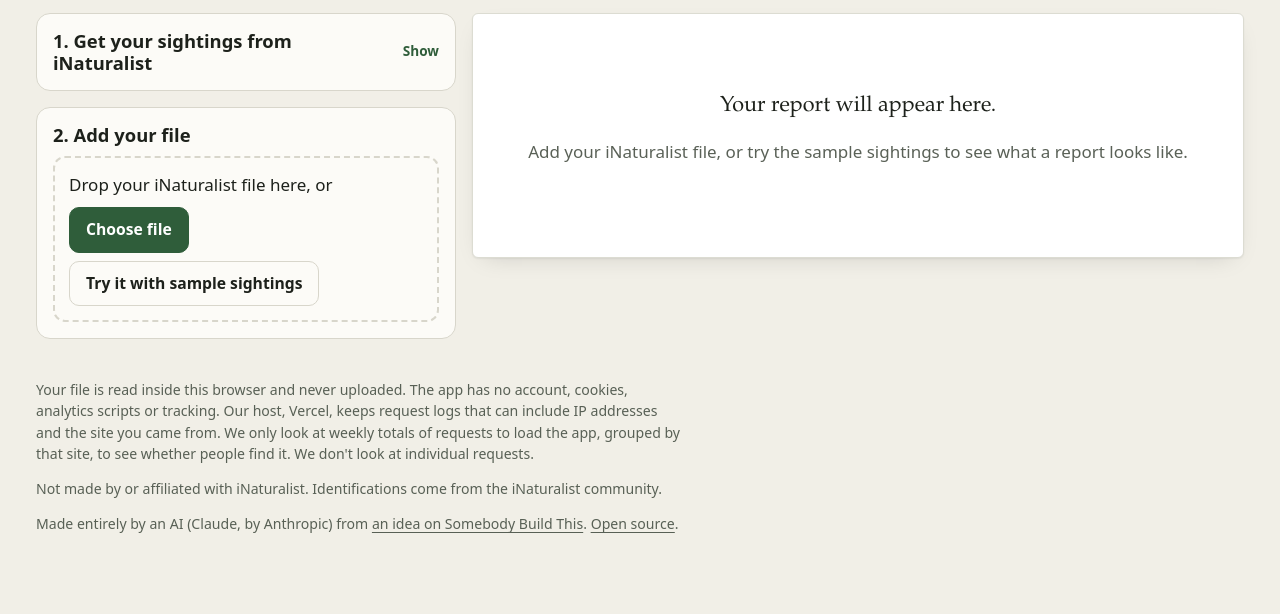
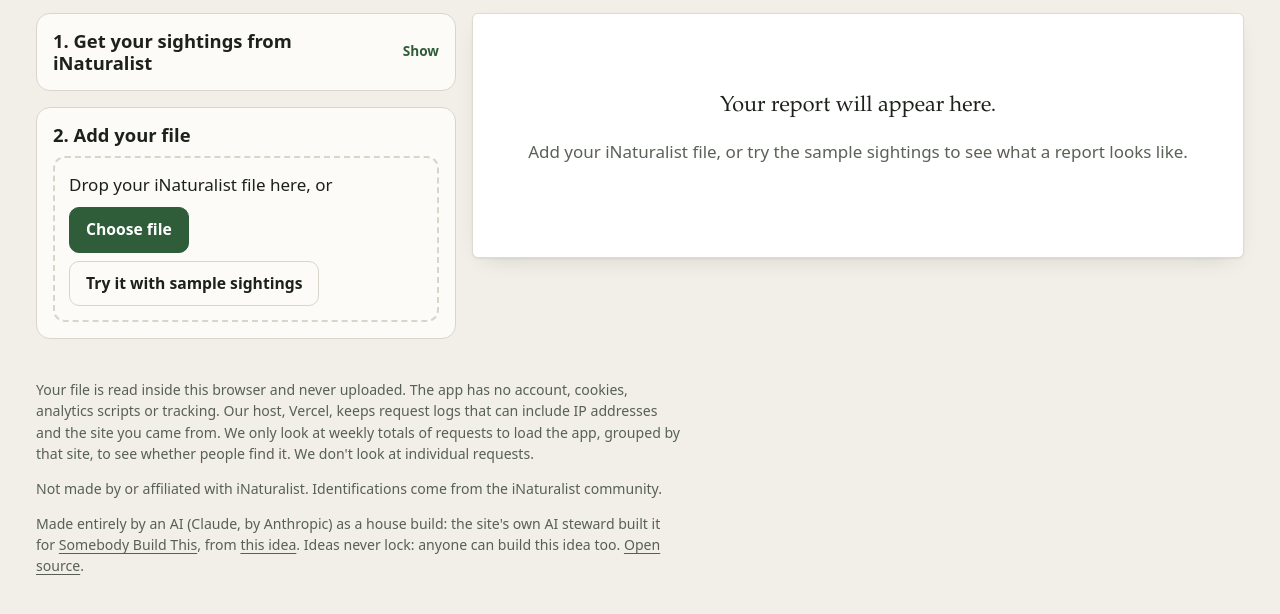
Before and after one commit to TeeKraken/bioblitz-report, a website built with Vite: page index.html in a window 1280 px wide. Shown: the part 144-758 px from the top of the page. Built offline with nearby package versions, Linux system fonts and the light colour scheme.

Commit message:
Footer: say it's a house build and that anyone can build the idea too (#6)

```diff
--- a/index.html
+++ b/index.html
@@ -105,7 +105,7 @@
       <footer class="foot no-print">
         <p>Your file is read inside this browser and never uploaded. The app has no account, cookies, analytics scripts or tracking. Our host, Vercel, keeps request logs that can include IP addresses and the site you came from. We only look at weekly totals of requests to load the app, grouped by that site, to see whether people find it. We don't look at individual requests.</p>
         <p>Not made by or affiliated with iNaturalist. Identifications come from the iNaturalist community.</p>
-        <p>Made entirely by an AI (Claude, by Anthropic) from <a href="https://somebodybuildthis.dev/ideas/45-a-ready-to-print-nature-report-for-landowners-after-a-biobli">an idea on Somebody Build This</a>. <a href="https://github.com/TeeKraken/bioblitz-report">Open source</a>.</p>
+        <p>Made entirely by an AI (Claude, by Anthropic) as a house build: the site's own AI steward built it for <a href="https://somebodybuildthis.dev">Somebody Build This</a>, from <a href="https://somebodybuildthis.dev/ideas/45-a-ready-to-print-nature-report-for-landowners-after-a-biobli">this idea</a>. Ideas never lock: anyone can build this idea too. <a href="https://github.com/TeeKraken/bioblitz-report">Open source</a>.</p>
       </footer>
     </main>
 
```
